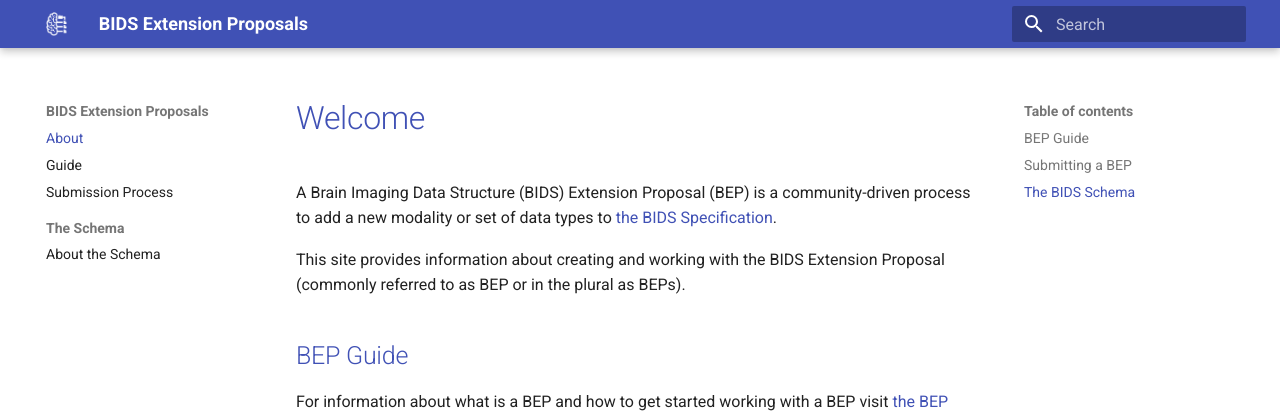
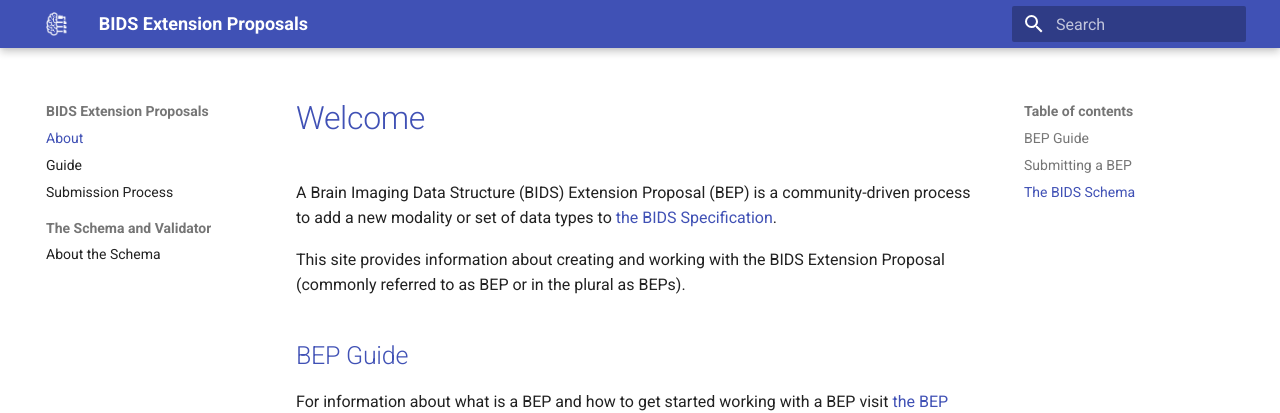
Before and after one commit to bids-standard/bids-extensions, an MkDocs documentation site: the page built from docs/index.md, in a window 1280 px wide. Shown: the top 413 px of the page. Built offline with MkDocs 1.6.1 and Material for MkDocs 9.7.7, drawn with Linux system fonts in a browser that asks for light colours.

Commit message:
Update mkdocs.yml
Updated nav title for the schema, adding "and Validator".

```diff
--- a/mkdocs.yml
+++ b/mkdocs.yml
@@ -11,7 +11,7 @@ nav:
   - About: index.md
   - Guide: guide.md
   - Submission Process: submission.md
-  - The Schema:
+  - The Schema and Validator:
       - About the Schema: schema.md
 
 theme:
```
